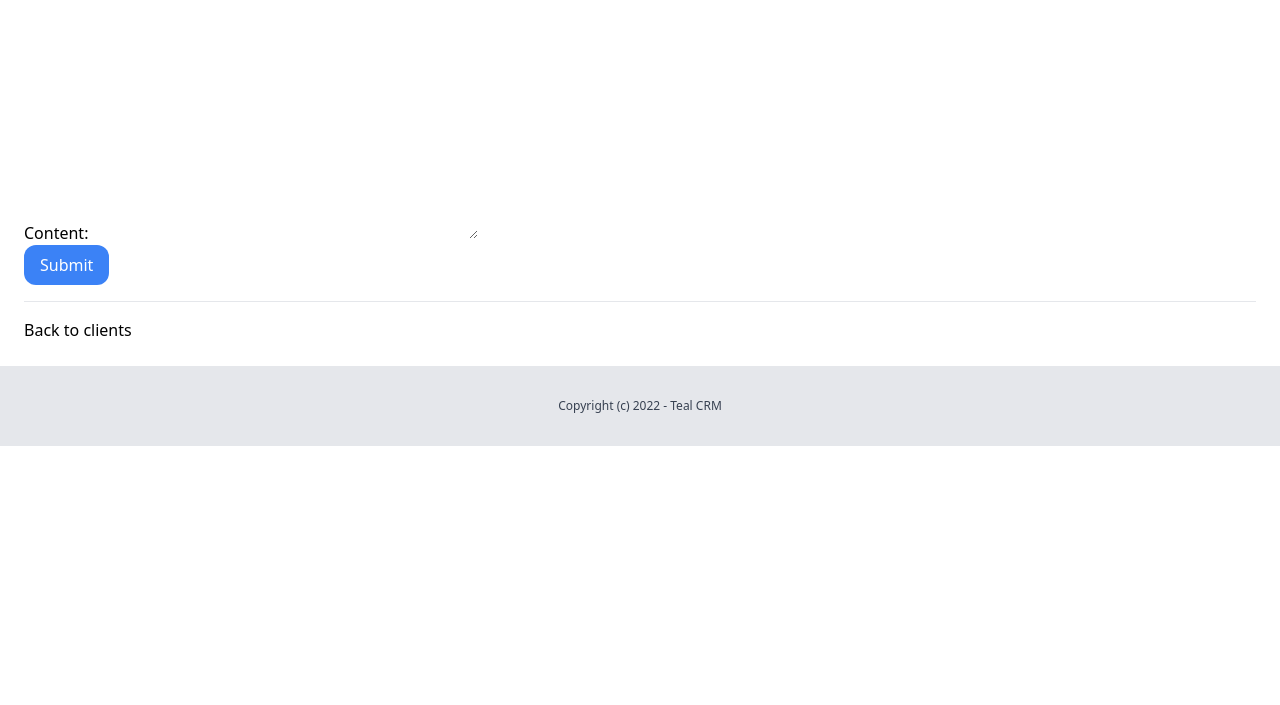
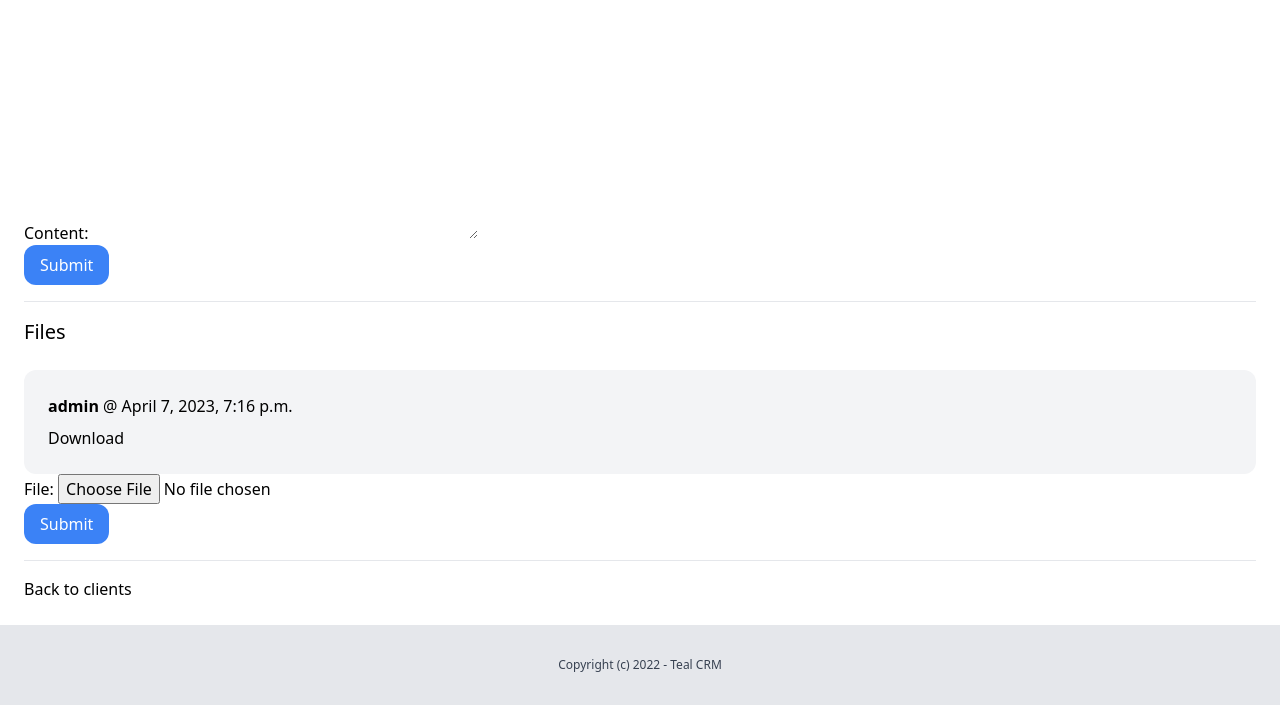
Before and after one commit to mm1544/Django-CRM-Project, a Django app: page /dashboard/clients/12/ in a window 1280 px wide. Shown: the part 675-1380 px from the top of the page. Before the commit the page ends 1121 px from the top, so only its background shows below. Run offline with Django 4.2, Linux system fonts and the light colour scheme; a user stored in the database is signed in; data comes from the database, SQL or seed files in the repository; both versions use the stored data as it was after the commit; style sheets or scripts are compiled from the project's sources.

Commit message:
Add Client Exporting, Clients Files and Lead Files

```diff
--- a/client/forms.py
+++ b/client/forms.py
@@ -1,6 +1,6 @@
 from django import forms
 
-from .models import Client, Comment
+from .models import Client, Comment, ClientFile
 
 # We use 'ModelForm' because Django will automatically create form for us based on information we will set in this class.
 class AddClientForm(forms.ModelForm):
@@ -13,3 +13,9 @@ class AddCommentForm(forms.ModelForm):
     class Meta:
         model = Comment
         fields = ('content',)
+
+
+class AddFileForm(forms.ModelForm):
+    class Meta:
+        model = ClientFile
+        fields = ('file',)
--- a/client/models.py
+++ b/client/models.py
@@ -21,6 +21,19 @@ class Client(models.Model):
         return self.name
         # return '{} - {}'.format(self.name, self.modified_at)
 
+
+class ClientFile(models.Model):
+    team = models.ForeignKey(Team, related_name='client_files', on_delete=models.CASCADE)
+    client = models.ForeignKey(Client, related_name='files', on_delete=models.CASCADE)
+    file = models.FileField(upload_to='clientfiles')
+    created_by = models.ForeignKey(User, related_name='client_files', on_delete=models.CASCADE)
+    created_at = models.DateTimeField(auto_now_add=True)
+
+    # Will show a Client name on Admin dashboard
+    def __str__(self):
+        return self.created_by.username
+
+
 class Comment(models.Model):
     team = models.ForeignKey(Team, related_name='client_comments', on_delete=models.CASCADE)
     # When Client is deleted, then the Comment is deleted as well(?) --> 'on_delete=models.CASCADE'
--- a/client/templates/client/clients_detail.html
+++ b/client/templates/client/clients_detail.html
@@ -21,7 +21,6 @@
         <hr class="my-4">
 
         <a href="{% url 'clients:edit' client.id %}" class="py-2 px-4 rounded-xl bg-teal-500 text-white">Edit</a>
-
         <a href="{% url 'clients:delete' client.id %}" class="py-2 px-4 rounded-xl bg-red-500 text-white">Delete</a>
 
         <hr class="my-4">
@@ -48,6 +47,28 @@
 
         <hr class="my-4">
 
+        <h2 class="mb-6 text-xl">Files</h2>
+
+        <div class="space-y-4">
+            {% for file in client.files.all %}
+                <div class="bg-gray-100 p-6 rounded-xl">
+                    <p class="mb-2"><strong>{{ file.created_by }}</strong> @ {{ file.created_at }}</p>
+                    <a href="{{ file.file.url }}">Download</a>
+                </div>
+            {% endfor %}
+        </div>
+
+        <form method="post" action="{% url 'clients:add_file' client.id %}" enctype="multipart/form-data">
+            {% csrf_token %}
+
+            {% comment %} 'as_p' --> "As paragraph" {% endcomment %}
+            {{ fileform.as_p }}
+
+            <button class="py-2 px-4 rounded-xl bg-blue-500 text-white">Submit</button>
+        </form>
+
+        <hr class="my-4">
+
         <a href="{% url 'clients:list' %}">Back to clients</a>
     </div>
 {% endblock %}
--- a/client/templates/client/clients_list.html
+++ b/client/templates/client/clients_list.html
@@ -6,6 +6,7 @@
     <div class="py-6 px-6">
         <h1 class="mb-4 text-xl">Clients</h1>
         <a href="{% url 'clients:add' %}" class="inline-block py-4 px-6 bg-teal-600 rounded-xl text-white">Add Client</a>
+        <a href="{% url 'clients:export' %}" class="inline-block py-4 px-6 rounded-xl bg-teal-500 text-white">Export clients</a>
 
         {% if clients %}
 
--- a/client/urls.py
+++ b/client/urls.py
@@ -10,5 +10,7 @@ urlpatterns = [
     path('<int:pk>/delete/', views.clients_delete, name='delete'),
     path('<int:pk>/edit/', views.clients_edit, name='edit'),
     path('<int:pk>/add-comment/', views.clients_detail, name='add_comment'),
+    path('<int:pk>/add-file/', views.clients_add_file, name='add_file'),
     path('add/', views.clients_add, name='add'),
+    path('export/', views.clients_export, name='export'),
 ]
--- a/client/views.py
+++ b/client/views.py
@@ -1,11 +1,34 @@
+import csv
+# Will be used in file export
+from django.http import HttpResponse
 from django.contrib.auth.decorators import login_required
 from django.shortcuts import render, get_object_or_404, redirect
 from django.contrib import messages
 
-from .forms import AddClientForm, AddCommentForm
+from .forms import AddClientForm, AddCommentForm, AddFileForm
 from .models import Client
 
 from team.models import Team
+
+
+@login_required
+def clients_export(request):
+    # Will loop through all Clients and will add them to csv file
+    clients = Client.objects.filter(created_by=request.user)
+
+    response = HttpResponse(
+        content_type = 'text/csv',
+        headers = {'Content-Disposition': 'attachment; filename="clients.csv"'}
+    )
+
+    writer = csv.writer(response)
+    writer.writerow(['Client', 'Description', 'Created at', 'Created by'])
+
+    for client in clients:
+        writer.writerow([client.name, client.description, client.created_at, client.created_by])
+
+    return response
+
 
 @login_required
 def clients_list(request):
@@ -13,6 +36,26 @@ def clients_list(request):
     return render(request, 'client/clients_list.html', {
         'clients': clients,
     })
+
+@login_required
+def clients_add_file(request, pk):
+    client = get_object_or_404(Client, created_by=request.user, pk=pk)
+    team = Team.objects.filter(created_by=request.user)[0]
+
+    if request.method == 'POST':
+        form = AddFileForm(request.POST, request.FILES)
+
+        if form.is_valid():
+            file = form.save(commit=False)
+            file.team = team
+            file.client_id = pk
+            file.created_by = request.user
+            file.save()
+
+
+            # return redirect('clients:detail', pk=pk)
+        return redirect('clients:detail', pk=pk)
+
 
 @login_required
 def clients_detail(request, pk):
@@ -39,6 +82,7 @@ def clients_detail(request, pk):
     return render(request, 'client/clients_detail.html', {
         'client': client,
         'form': form,
+        'fileform': AddFileForm(),
     })
 
 @login_required
--- a/lead/admin.py
+++ b/lead/admin.py
@@ -1,7 +1,8 @@
 from django.contrib import admin
 
-from .models import Lead, Comment
+from .models import Lead, Comment, LeadFile
 
 # Need to register model to be able to see on Admin dashboard.
 admin.site.register(Lead)
 admin.site.register(Comment)
+admin.site.register(LeadFile)
--- a/lead/urls.py
+++ b/lead/urls.py
@@ -31,6 +31,7 @@ urlpatterns = [
 
     path('<int:pk>/add-comment/', views.AddCommentView.as_view(), name='add_comment'),
 
+    path('<int:pk>/add-file/', views.AddFileView.as_view(), name='add_file'),
 
     # For Class based view
     path('add/', views.LeadCreateView.as_view(), name='add'),
--- a/tealcrm/settings.py
+++ b/tealcrm/settings.py
@@ -133,6 +133,10 @@ STATICFILES_DIRS = [
     BASE_DIR / "static",
 ]
 
+# Defining where media files should be located on the server.
+MEDIA_ROOT = BASE_DIR / 'media'
+MEDIA_URL = 'media/'
+
 # Default primary key field type
 # https://docs.djangoproject.com/en/4.1/ref/settings/#default-auto-field
 
--- a/tealcrm/urls.py
+++ b/tealcrm/urls.py
@@ -1,3 +1,7 @@
+# To handle File download
+from django.conf import settings
+# To handle File download
+from django.conf.urls.static import static
 from django.contrib import admin
 # Importing all of the views
 from django.contrib.auth import views
@@ -24,4 +28,4 @@ urlpatterns = [
     path('log-in/', views.LoginView.as_view(template_name='userprofile/login.html'), name='login'),
     path('log-out/', views.LogoutView.as_view(), name='logout'),
     path('admin/', admin.site.urls),
-]
+] + static(settings.MEDIA_URL, document_root=settings.MEDIA_ROOT) # To handle File download
```
Also changed, not shown: lead/forms.py (+6 -1 lines), lead/models.py (+12 -0 lines), lead/templates/lead/lead_detail.html (+22 -0 lines), lead/views.py (+23 -2 lines), client/migrations/0005_clientfile.py (added), db.sqlite3, lead/migrations/0005_leadfile.py (added), lead/migrations/0006_alter_leadfile_team.py (added), media/clientfiles/katinukas.jpg (added), media/leadfiles/be_happy.jpg (added).
